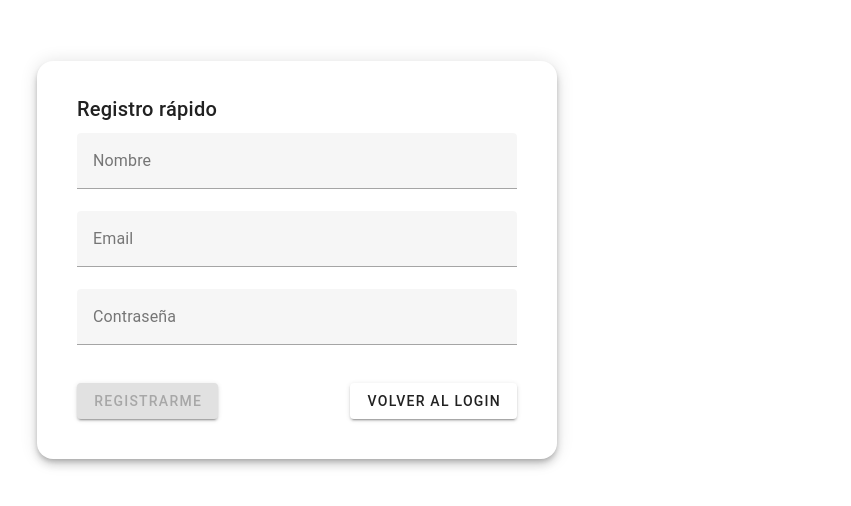
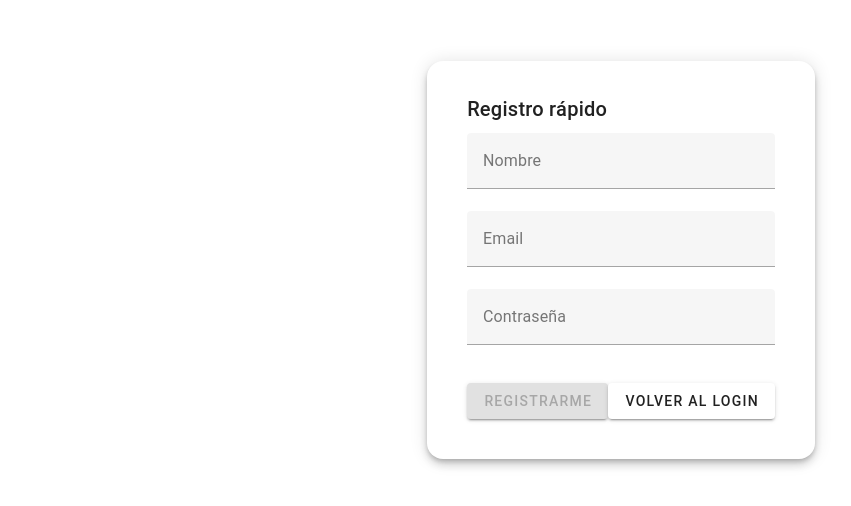
Before and after one commit to AntoBadami/IngWeb3-Practico, a Vue app in the folder TrabajosPracticos/practicos/: page /register in a window 1280 px wide. Shown: the part 140-646 px from the top of the page, without its empty margins (19-870 px from the left). Built offline with nearby package versions, Linux system fonts and the light colour scheme.

Commit message:
mejora de estilo de ubicacion de login y registro

```diff
--- a/TrabajosPracticos/practicos/src/views/Login.vue
+++ b/TrabajosPracticos/practicos/src/views/Login.vue
@@ -1,8 +1,8 @@
 <template>
   <v-container class="fill-height d-flex align-center justify-center">
-    <v-row>
-      <v-col cols="12">
-        <v-card class="pa-6" elevation="6" max-width="420" style="border-radius: 1rem;">
+  <v-row>
+    <v-col cols="12" class="d-flex justify-center">
+      <v-card class="pa-6" elevation="6" max-width="420" style="border-radius: 1rem;">
           <v-card-title class="text-h6">Ingresar</v-card-title>
 
           <v-card-text>
--- a/TrabajosPracticos/practicos/src/views/Register.vue
+++ b/TrabajosPracticos/practicos/src/views/Register.vue
@@ -1,9 +1,9 @@
 
 <template>
   <v-container class="fill-height d-flex align-center justify-center">
-    <v-row>
-      <v-col cols="12">
-        <v-card class="pa-6" elevation="6" max-width="520" style="border-radius: 1rem;">
+  <v-row>
+    <v-col cols="12" class="d-flex justify-center">
+      <v-card class="pa-6" elevation="6" max-width="420" style="border-radius: 1rem;">
           <v-card-title class="text-h6">Registro rápido</v-card-title>
 
           <v-card-text>
```
